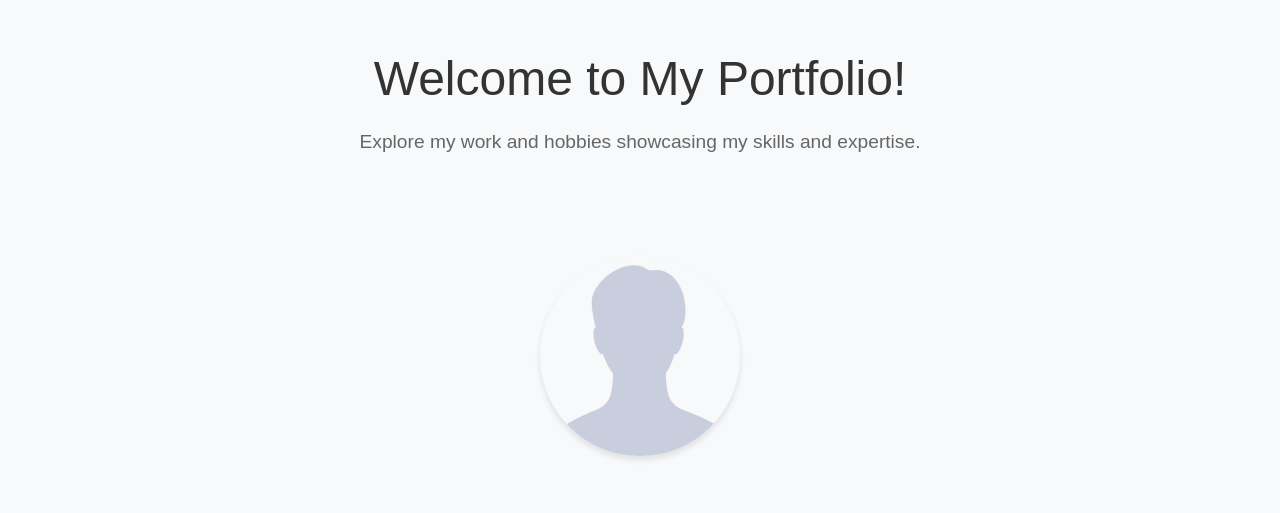
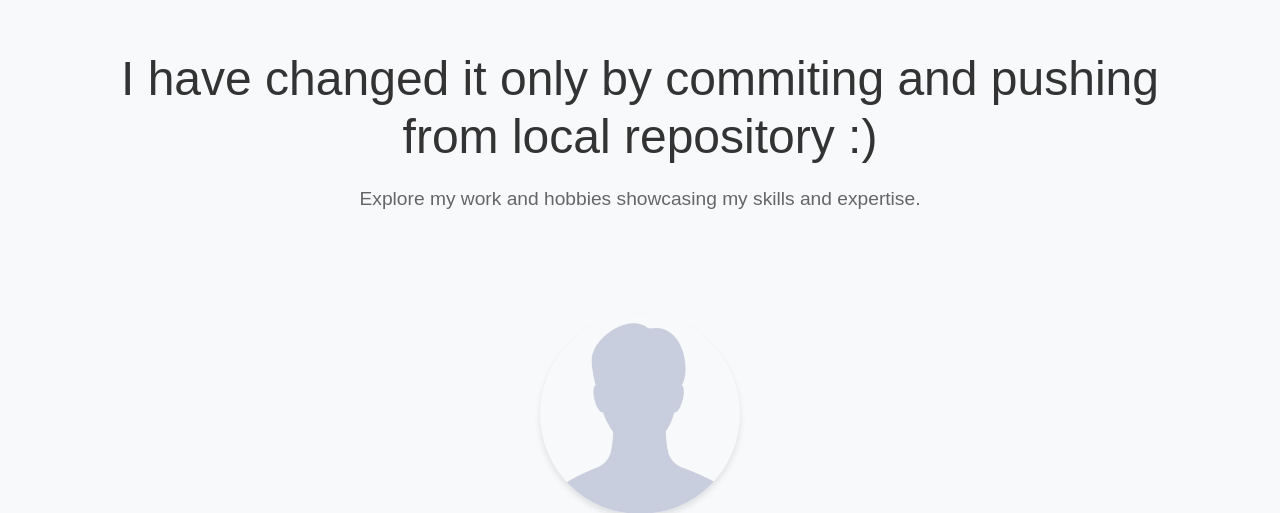
Before and after one commit to Judzio/flask-portfolio, a Flask app: page / in a window 1280 px wide. Shown: the part 86-599 px from the top of the page. Run offline with Flask 3, Linux system fonts and the light colour scheme; some libraries are stand-ins or nearby versions.

Commit message:
final change

```diff
--- a/templates/index.html
+++ b/templates/index.html
@@ -112,7 +112,7 @@
 </nav>
 
 <div class="container">
-    <h1>Welcome to My Portfolio!</h1>
+    <h1>I have changed it only by commiting and pushing from local repository :)</h1>
     <p>Explore my work and hobbies showcasing my skills and expertise.</p>
 </div>
 
```
